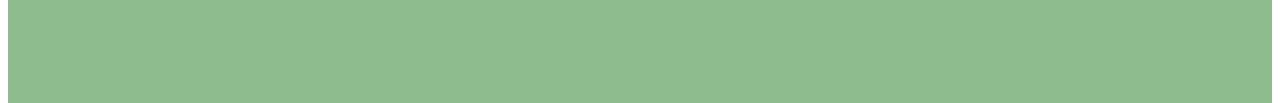
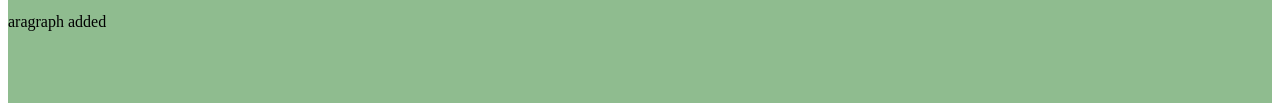
Before and after one commit to developerRitesh/dd, a plain HTML site: page index.html in a window 1280 px wide. Shown: the part 354-457 px from the top of the page. Drawn offline with Linux system fonts and the light colour scheme.

Commit message:
paragraph added

```diff
--- a/index.html
+++ b/index.html
@@ -57,6 +57,7 @@
   </div>
   <div class="content">
     <h1>Home</h1>
+    <p>aragraph added</p>
   </div>
 </body>
 </html>
```
